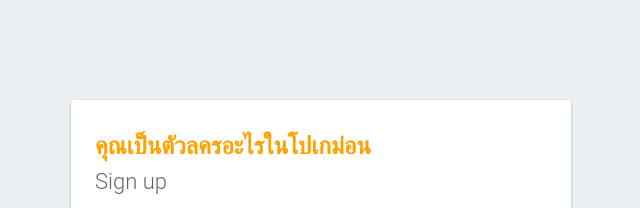
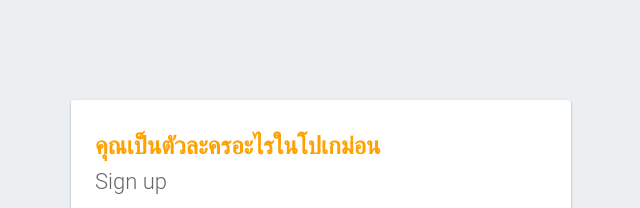
Before and after one commit to Panitaporn/big-data, a website: page dist/index.html in a window 1280 px wide. Shown: the top 208 px of the page, 319-959 px from the left. Drawn offline with nearby package versions, Linux system fonts and the light colour scheme.

Commit message:
Update index.html

```diff
--- a/dist/index.html
+++ b/dist/index.html
@@ -87,7 +87,7 @@
 
 <body>
   <div id="message">
-    <h2>คุณเป็นตัวลครอะไรในโปเกม่อน</h2>
+    <h2>คุณเป็นตัวละครอะไรในโปเกม่อน</h2>
     <h1>Sign up</h1>
 
     <div class="input-group mb-3">
```
